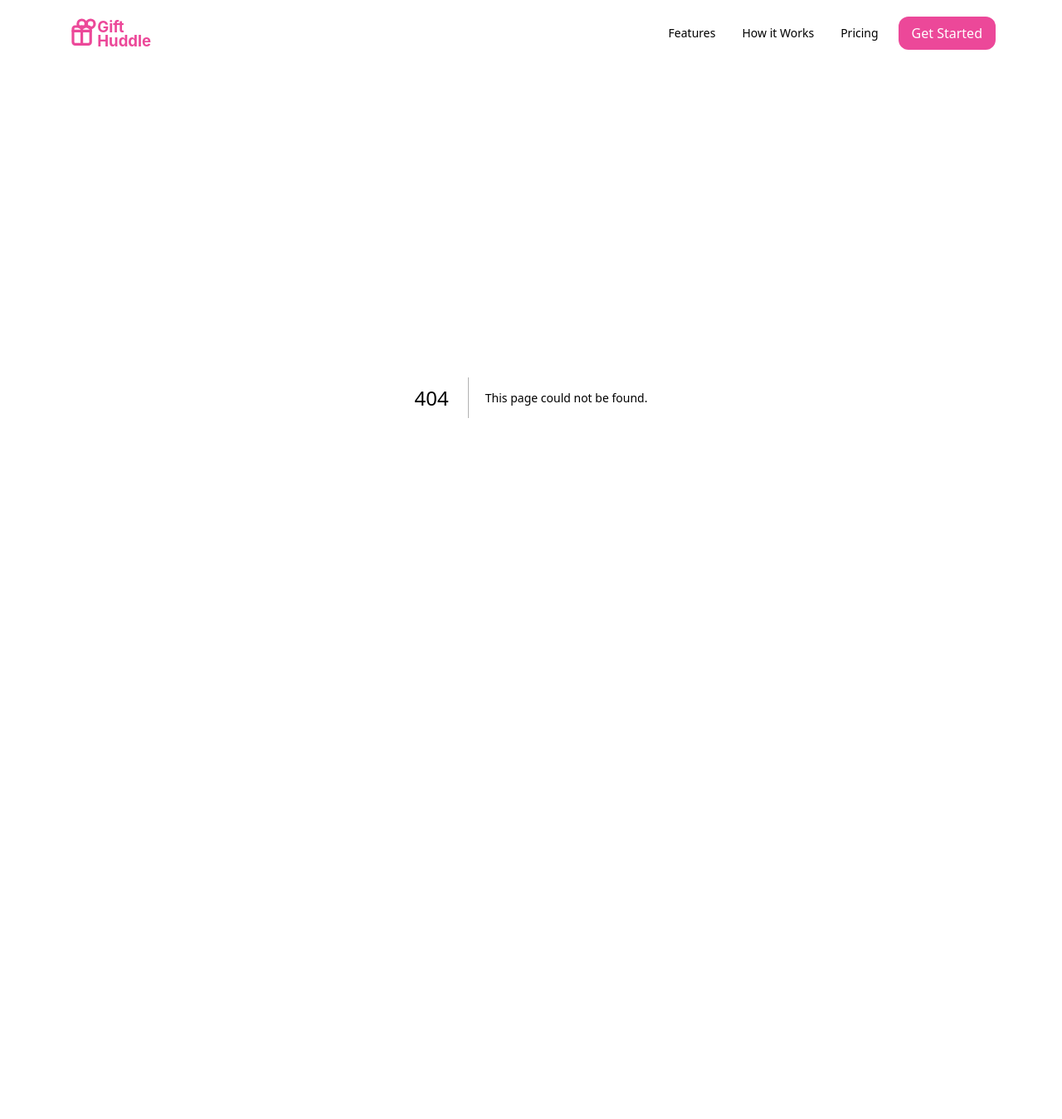
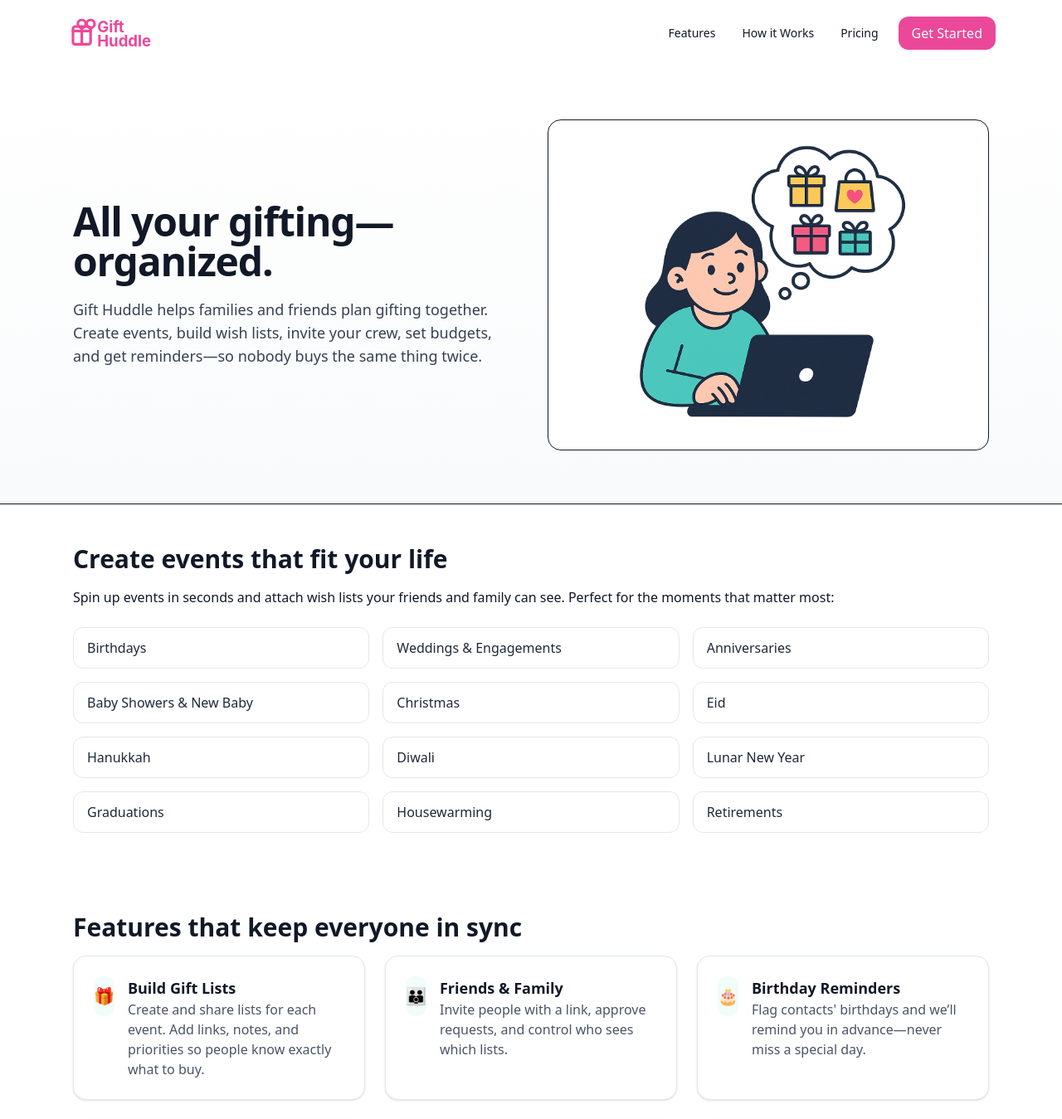
Before and after one commit to pellrichard/gift-huddle, a Next.js app: page /features in a window 1280 px wide. Before the commit this address had no page. Shown: the top 1349 px of the page at 83% size. Before the commit the page ends 880 px from the top, so only its background shows below. Built offline with nearby package versions, Linux system fonts and the light colour scheme.

Commit message:
features

```diff
--- /dev/null
+++ b/app/features/page.tsx
@@ -0,0 +1,139 @@
+import Image from "next/image";
+
+const Section = ({ title, children }: { title: string; children: React.ReactNode }) => (
+  <section className="max-w-6xl mx-auto px-6 py-12">
+    <h2 className="text-2xl md:text-3xl font-bold mb-4">{title}</h2>
+    <div className="prose prose-slate max-w-none">{children}</div>
+  </section>
+);
+
+const FeatureCard = ({
+  title,
+  description,
+  icon,
+}: {
+  title: string;
+  description: string;
+  icon: React.ReactNode;
+}) => (
+  <div className="rounded-2xl border border-gray-200 p-6 shadow-sm bg-white">
+    <div className="flex items-start gap-4">
+      <div className="flex h-12 w-12 items-center justify-center rounded-xl bg-teal-50 text-teal-700 text-xl">
+        {icon}
+      </div>
+      <div>
+        <h3 className="text-lg font-semibold">{title}</h3>
+        <p className="text-gray-600">{description}</p>
+      </div>
+    </div>
+  </div>
+);
+
+export default function FeaturesPage() {
+  return (
+    <main className="pb-20">
+      {/* Intro / Concept */}
+      <div className="bg-gradient-to-b from-white to-gray-50 border-b">
+        <section className="max-w-6xl mx-auto px-6 py-16 grid grid-cols-1 md:grid-cols-2 gap-10 items-center">
+          <div className="space-y-5">
+            <h1 className="text-4xl md:text-5xl font-bold tracking-tight">
+              All your gifting—organized.
+            </h1>
+            <p className="text-lg text-gray-700">
+              Gift Huddle helps families and friends plan gifting together. Create events, build wish
+              lists, invite your crew, set budgets, and get reminders—so nobody buys the same thing twice.
+            </p>
+          </div>
+          <div className="relative w-full aspect-[4/3] rounded-2xl overflow-hidden border bg-white">
+            <Image
+              src="/img/hero-wishlist.png"
+              alt="Gift Huddle illustration"
+              fill
+              className="object-contain p-6"
+              priority
+            />
+          </div>
+        </section>
+      </div>
+
+      {/* Events you can create */}
+      <Section title="Create events that fit your life">
+        <p>
+          Spin up events in seconds and attach wish lists your friends and family can see.
+          Perfect for the moments that matter most:
+        </p>
+        <ul className="grid grid-cols-1 sm:grid-cols-2 lg:grid-cols-3 gap-4 !mt-6 list-none p-0">
+          {[
+            "Birthdays",
+            "Weddings & Engagements",
+            "Anniversaries",
+            "Baby Showers & New Baby",
+            "Christmas",
+            "Eid",
+            "Hanukkah",
+            "Diwali",
+            "Lunar New Year",
+            "Graduations",
+            "Housewarming",
+            "Retirements",
+          ].map((evt) => (
+            <li key={evt} className="rounded-xl border border-gray-200 px-4 py-3 bg-white text-gray-800">
+              {evt}
+            </li>
+          ))}
+        </ul>
+      </Section>
+
+      {/* Core features */}
+      <Section title="Features that keep everyone in sync">
+        <div className="grid grid-cols-1 md:grid-cols-2 lg:grid-cols-3 gap-6">
+          <FeatureCard
+            title="Build Gift Lists"
+            description="Create and share lists for each event. Add links, notes, and priorities so people know exactly what to buy."
+            icon={<span>🎁</span>}
+          />
+          <FeatureCard
+            title="Friends & Family"
+            description="Invite people with a link, approve requests, and control who sees which lists."
+            icon={<span>👪</span>}
+          />
+          <FeatureCard
+            title="Birthday Reminders"
+            description="Flag contacts' birthdays and we’ll remind you in advance—never miss a special day."
+            icon={<span>🎂</span>}
+          />
+          <FeatureCard
+            title="Smart Reminders"
+            description="Choose reminder frequency and channel—push notifications or email—so you’re nudged at the right time."
+            icon={<span>🔔</span>}
+          />
+          <FeatureCard
+            title="Kids' Lists with Safeguards"
+            description="Maintain age-appropriate lists with optional parental controls and visibility settings."
+            icon={<span>🧒</span>}
+          />
+          <FeatureCard
+            title="Private or Public"
+            description="Keep lists private for your circle or make them public with a shareable link. Mark items as ordered to avoid duplicates."
+            icon={<span>🔒</span>}
+          />
+          <FeatureCard
+            title="Budgets & Tracking"
+            description="Set budgets per event and track what’s been purchased and what’s still available."
+            icon={<span>💰</span>}
+          />
+          <FeatureCard
+            title="iPhone & Android Apps"
+            description="Use Gift Huddle on the go with our iOS and Android apps (coming soon)."
+            icon={<span>📱</span>}
+          />
+          <FeatureCard
+            title="Shop Preferences"
+            description="Pick your favorite stores for tailored suggestions and simple shopping."
+            icon={<span>🛍️</span>}
+          />
+        </div>
+      </Section>
+    </main>
+  );
+}
```
Also changed, not shown: 1 other file (tests, documents, lock files or other folders).
